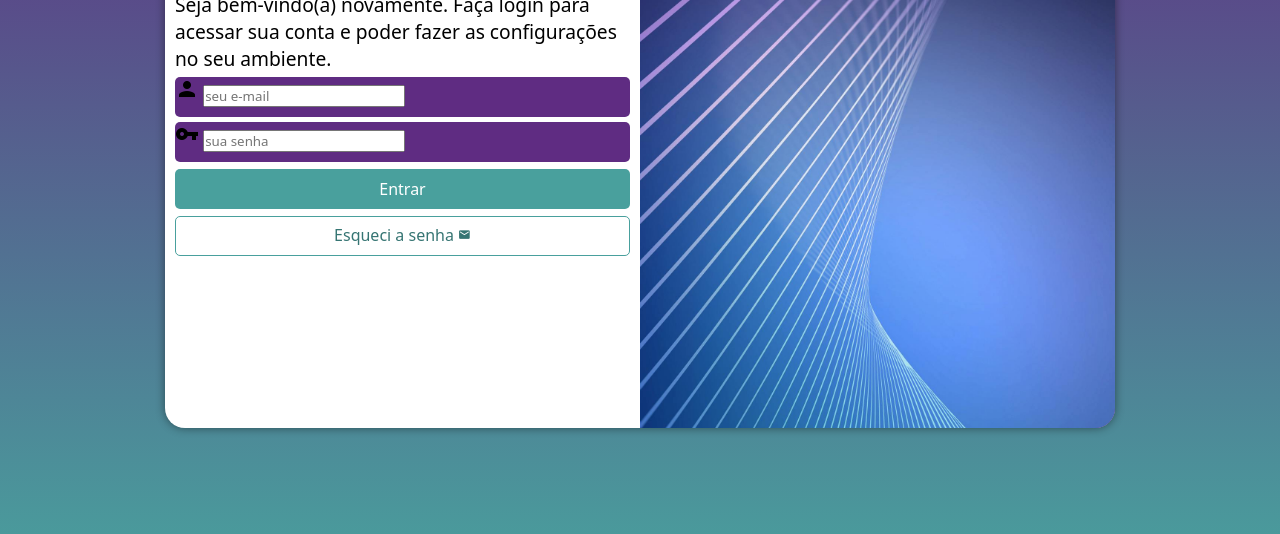
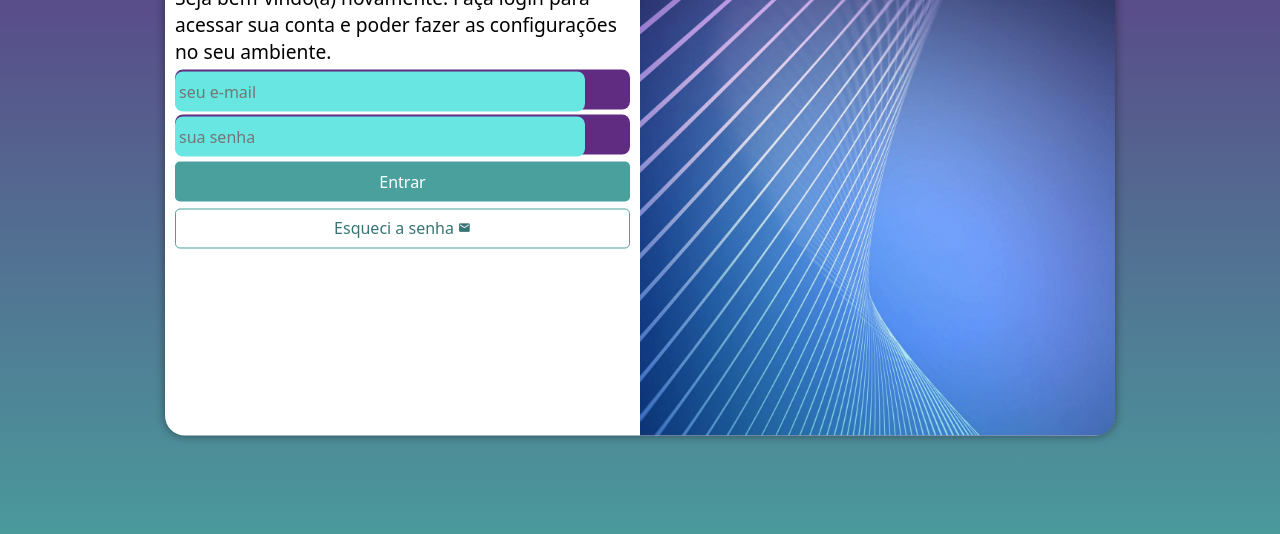
Before and after one commit to Alberto-Oliveira00/projeto-login, a plain HTML site: page index.html in a window 1280 px wide. Shown: the part 222-756 px from the top of the page. Drawn offline with Linux system fonts and the light colour scheme.

Commit message:
CSS no form

```diff
--- a/estilo/style.css
+++ b/estilo/style.css
@@ -29,15 +29,15 @@ section#login {
     position: absolute;
     top: 50%;
     left: 50%;
-    transform: translate(-50%, -50%);
     overflow: hidden;
 
     background-color: white;
-    height: 500px;
-    width: 252px;
+    height: 515px;
+    width: 250px;
     border-radius: 20px;
     box-shadow: 0px 0px 10px rgba(0, 0, 0, 0.452);
 
+    transform: translate(-50%, -50%);
     transition: width 0.3s, height .3s;
     transition-timing-function: ease;
 }
@@ -66,15 +66,31 @@ form > div.campo {
     display: block;
     width: 100%;
     height: 40px;
-    border-radius: 5px;
+    border-radius: 8px;
     margin: 5px 0px;
 }
 
 div.campo > label {
     display: none;
-
 }
 
+div.campo > i {
+    color: white;
+    /*background-color: black;*/
+    font-size: 2em;
+    padding: 5px;
+}
+
+div.campo > input {
+    background-color: #68e6e1;
+    font-size: 1em;
+    width: calc(100% - 45px);
+    height: 100%;
+    border: 0px;
+    border-radius: 8px;
+    padding: 4px;
+    transform: translateY(-40px);
+}
 
 form > input[type=submit] {
     display: block;
```
